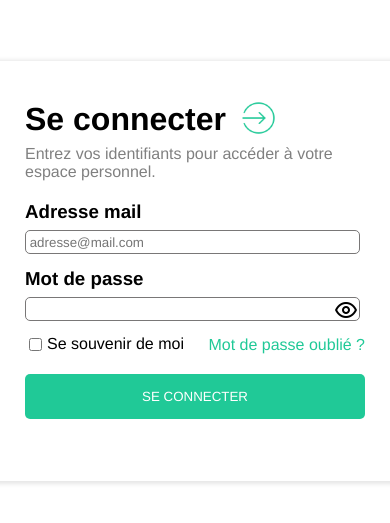
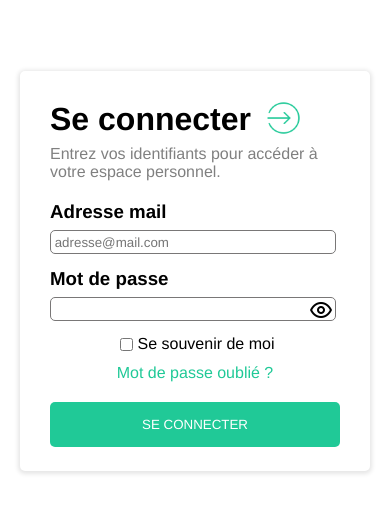
Before and after one commit to ML78-AI/login-page, a React (Vite) app: page / in a window 390 px wide. Shown: the part 151-674 px from the top of the page. Built offline with nearby package versions, Linux system fonts and the light colour scheme.

Commit message:
Ajout de responsivité

```diff
--- a/src/screens/styles.module.css
+++ b/src/screens/styles.module.css
@@ -131,3 +131,14 @@
     cursor: pointer;
     border-radius: 5px;
 }
+
+@media screen and (max-width: 450px) {
+    .container {
+        width: 290px;
+        padding: 30px;
+    }
+    .connection-info {
+        flex-direction: column;
+        gap: 10px;
+    }
+}
```
